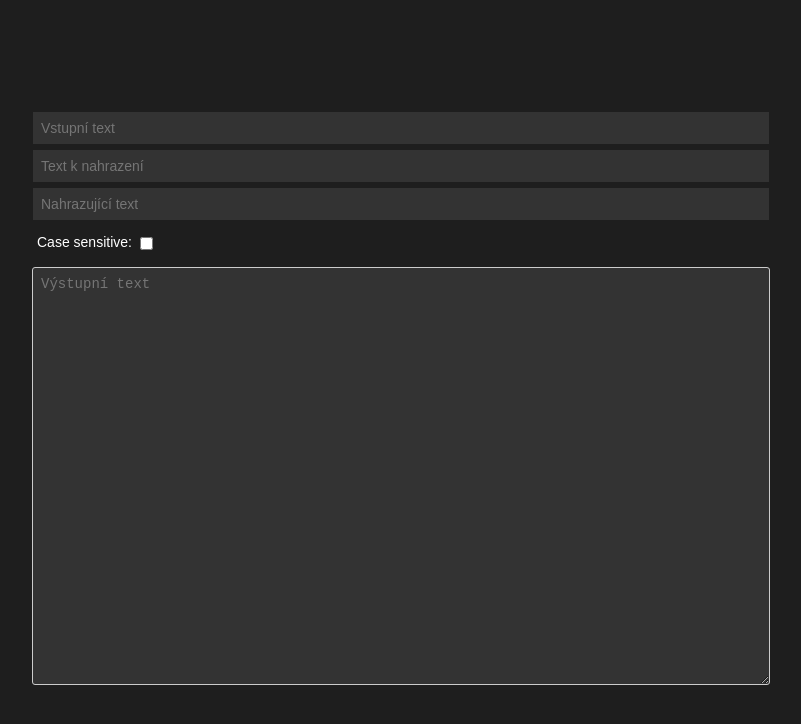
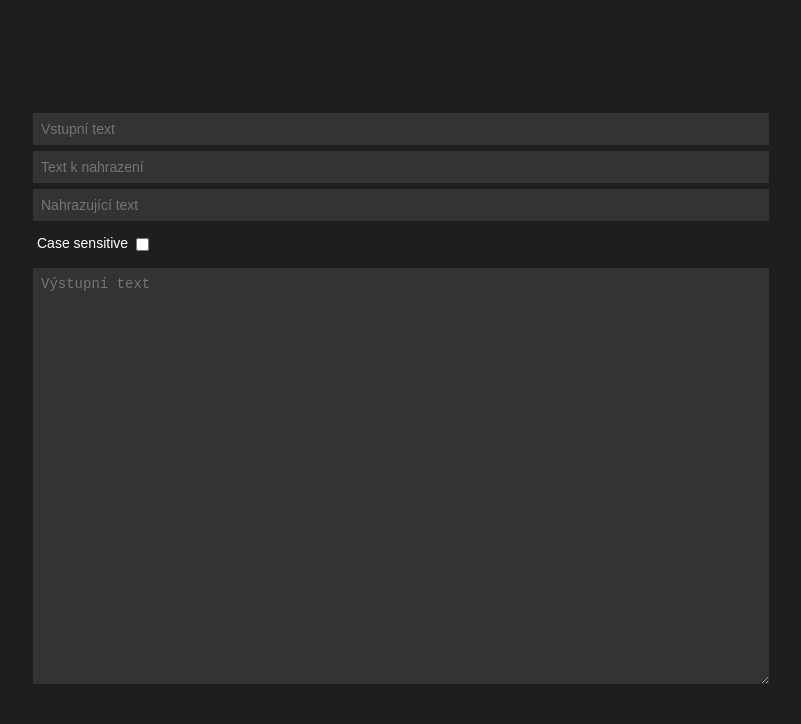
Before and after one commit to xbilek26/text-replacer, a plain HTML site: page index.html in a window 1280 px wide. Shown: the whole page, without its empty margins (239-1040 px from the left). Drawn offline with Linux system fonts and the light colour scheme.

Commit message:
Small change

```diff
--- a/index.html
+++ b/index.html
@@ -4,8 +4,8 @@
 <head>
     <meta charset="UTF-8">
     <meta name="viewport" content="width=device-width, initial-scale=1.0">
+    <link rel="icon" type="image/svg" href="favicon.svg">
     <title>Text Replace</title>
-    <link rel="icon" type="image/svg" href="favicon.svg">
     <link rel="stylesheet" href="styles.css">
 </head>
 
@@ -15,13 +15,15 @@
         <br>
         <input type="text" id="replaceText" placeholder="Text k nahrazení" spellcheck="false" onclick="this.select()">
         <br>
-        <input type="text" id="replacementText" placeholder="Nahrazující text" spellcheck="false" onclick="this.select()">
+        <input type="text" id="replacementText" placeholder="Nahrazující text" spellcheck="false"
+            onclick="this.select()">
         <br>
-        <label for="caseSensitive" id="caseSensitiveLabel">Case sensitive:
+        <label for="caseSensitive" id="caseSensitiveLabel">Case sensitive
             <input type="checkbox" id="caseSensitive">
         </label>
         <br>
-        <textarea id="output" placeholder="Výstupní text" spellcheck="false" onclick="this.select()" readonly></textarea>
+        <textarea id="outputText" placeholder="Výstupní text" spellcheck="false" onclick="this.select()"
+            readonly></textarea>
     </div>
     <script src="script.js"></script>
 </body>
```
